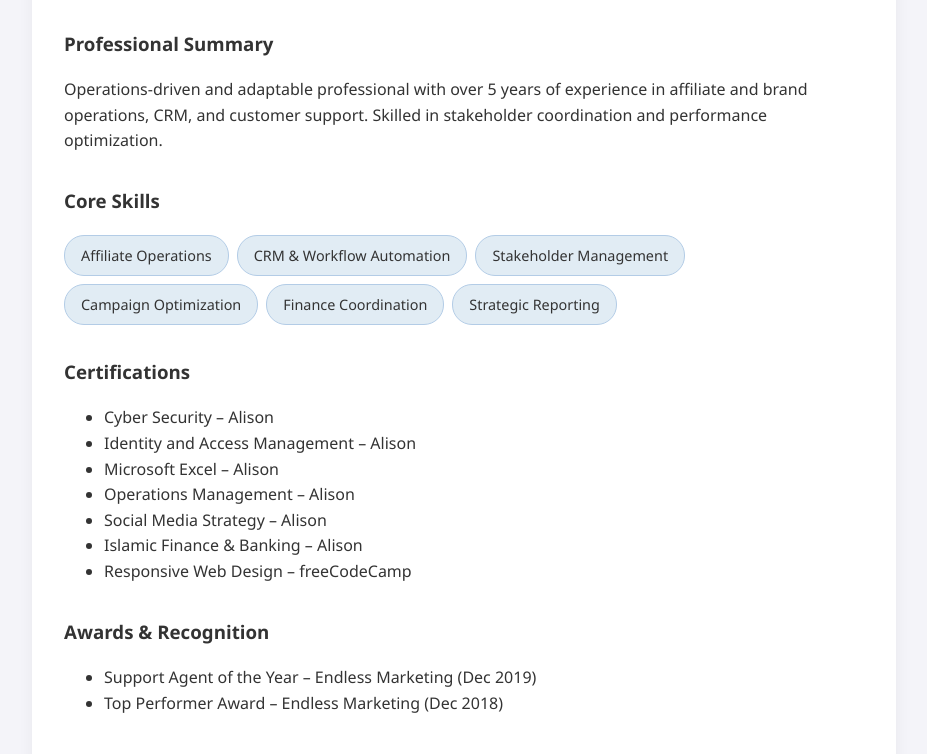
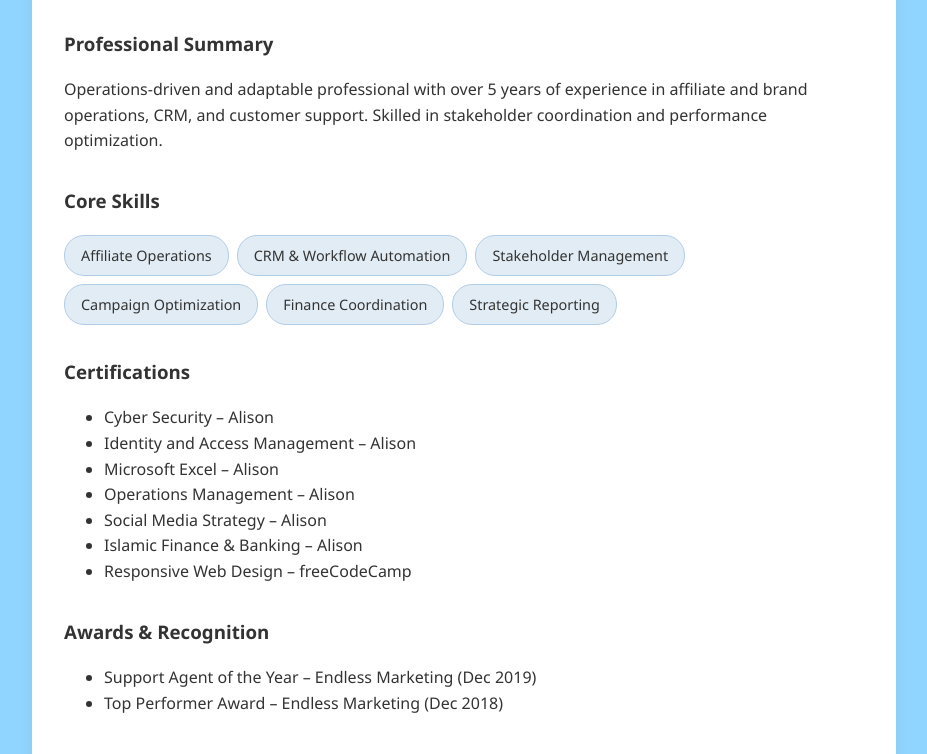
Before and after one commit to magumie/Leroy-Mnguni-Portfolio-F, a plain HTML site: page index.html in a window 1280 px wide. Shown: the part 230-984 px from the top of the page, without its empty margins (176-1103 px from the left). Drawn offline with Linux system fonts and the light colour scheme; files that its build step writes are made by us from their sources.

Commit message:
Update style.css

```diff
--- a/style.css
+++ b/style.css
@@ -1,7 +1,7 @@
 
 body {
   font-family: 'Segoe UI', Tahoma, Geneva, Verdana, sans-serif;
-  background-color: #f4f4f9;
+  background-color: #90D5FF;
   color: #333;
   margin: 0;
   padding: 0;
```
